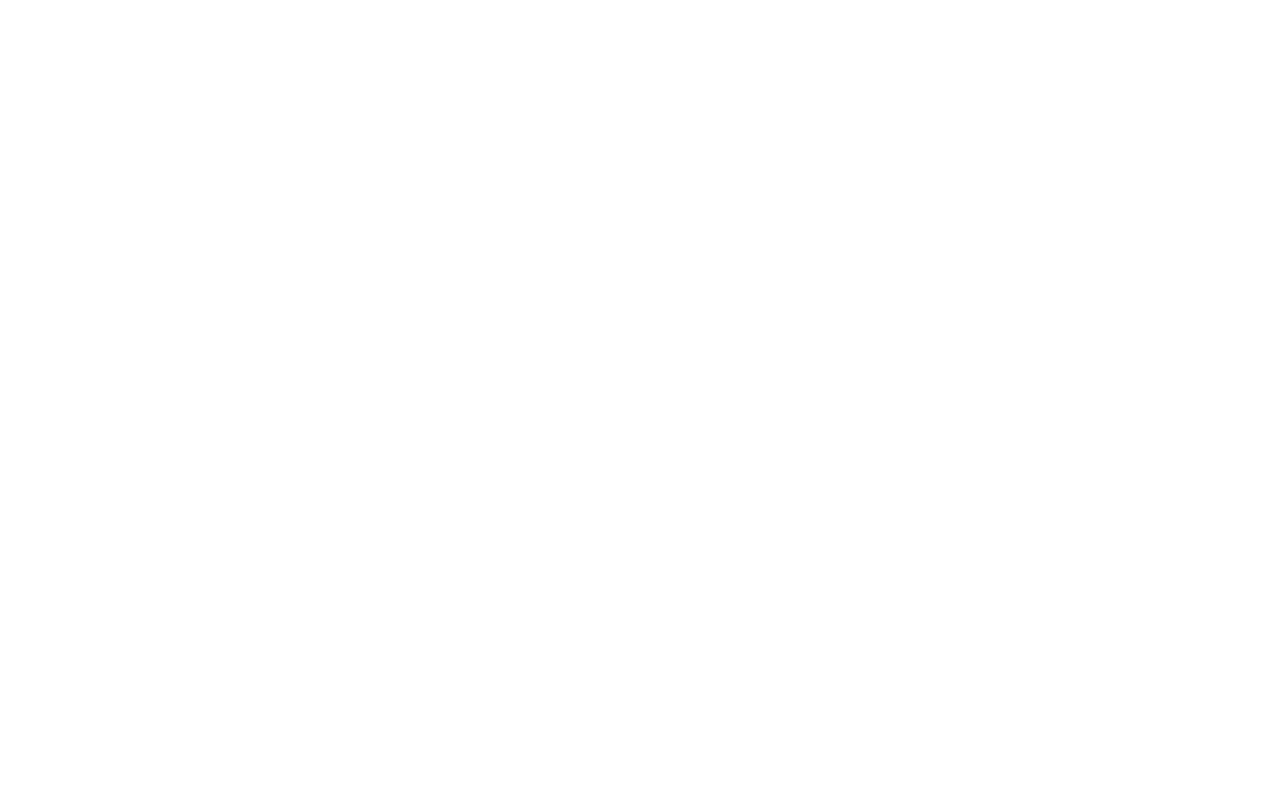
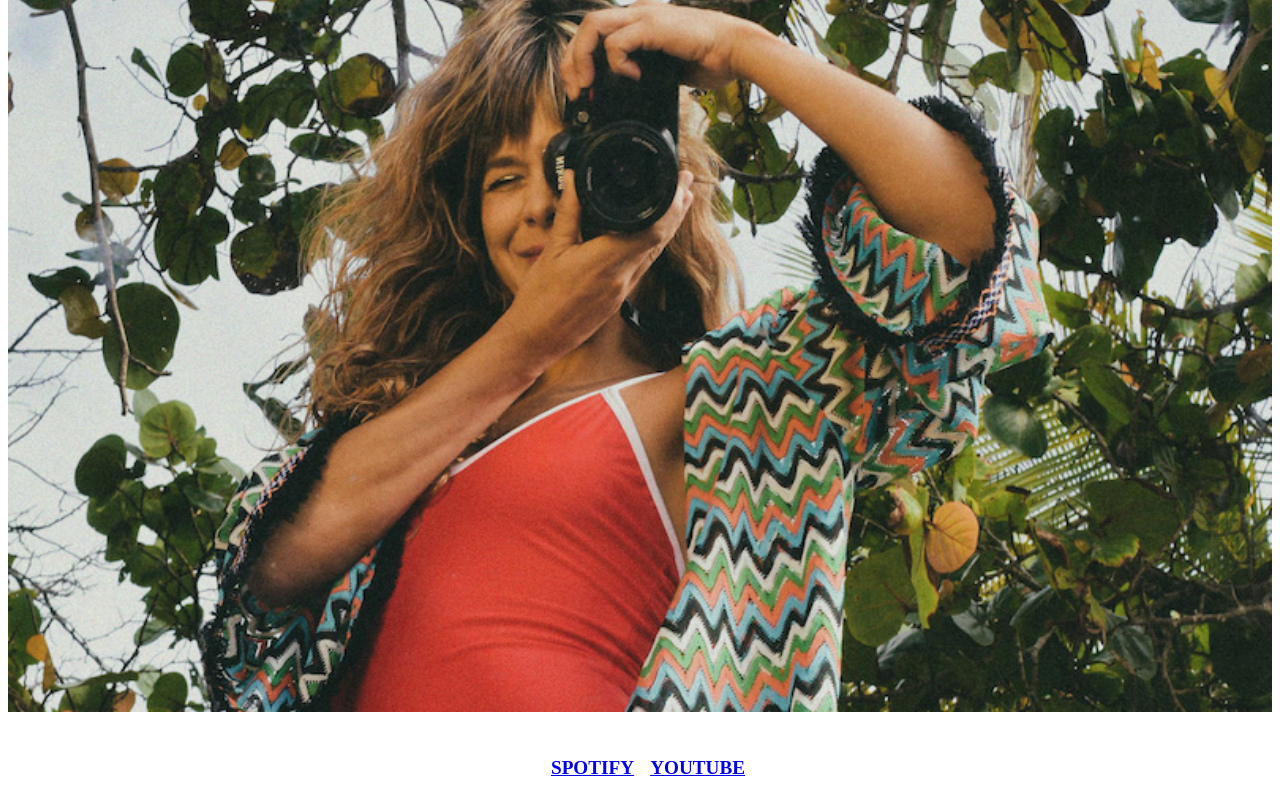
Before and after one commit to jeremieemk/jimena-angel-website, a Next.js app: page /components/StreamLinks in a window 1280 px wide. Before the commit this address had no page. Shown: the part 560-1360 px from the top of the page. Before the commit the page ends 800 px from the top, so only its background shows below. Built offline with nearby package versions, Linux system fonts and the light colour scheme.

Commit message:
modal logic ok

```diff
--- a/pages/components/Layout.js
+++ b/pages/components/Layout.js
@@ -50,6 +50,9 @@ const GlobalStyle = createGlobalStyle`
     }
   }
   a {
-    text-decoration: none
+    text-decoration: none;
+    &:visited {
+      color: inherit
+    }
   }
 `;
--- /dev/null
+++ b/pages/components/StreamLinks.js
@@ -0,0 +1,50 @@
+import React from "react";
+import styled from "styled-components";
+
+function StreamLinks(props) {
+  return (
+    <StreamLinksContainer onClick={props.closeModal}>
+      <img src="/img/bestof.jpg" alt="playlist cover art" />
+
+      <div>
+        <a
+          href="https://open.spotify.com/artist/1K0Pin4AUnN7GVGJaS7z0E"
+          target="_blank"
+        >
+          <i className="lab la-spotify"></i>
+          <h1>SPOTIFY</h1>
+        </a>
+        <a
+          href="https://open.spotify.com/artist/1K0Pin4AUnN7GVGJaS7z0E"
+          target="_blank"
+        >
+          <i className="lab la-youtube"></i>
+          <h1>YOUTUBE</h1>
+        </a>
+      </div>
+    </StreamLinksContainer>
+  );
+}
+const StreamLinksContainer = styled.div`
+  display: flex;
+  flex-direction: column;
+  h1 {
+    font-size: 1.2rem;
+  }
+  a {
+    margin-left: 1rem;
+  }
+  img {
+    width: 100%;
+    margin-bottom: 2rem;
+  }
+  div {
+    display: flex;
+    justify-content: center;
+    i {
+      font-size: 5rem;
+    }
+  }
+`;
+
+export default StreamLinks;
```
Also changed, not shown: pages/components/LandingPage.js (+29 -1 lines), pages/components/Nav.js (+2 -5 lines), public/img/bestof.jpg (added).
